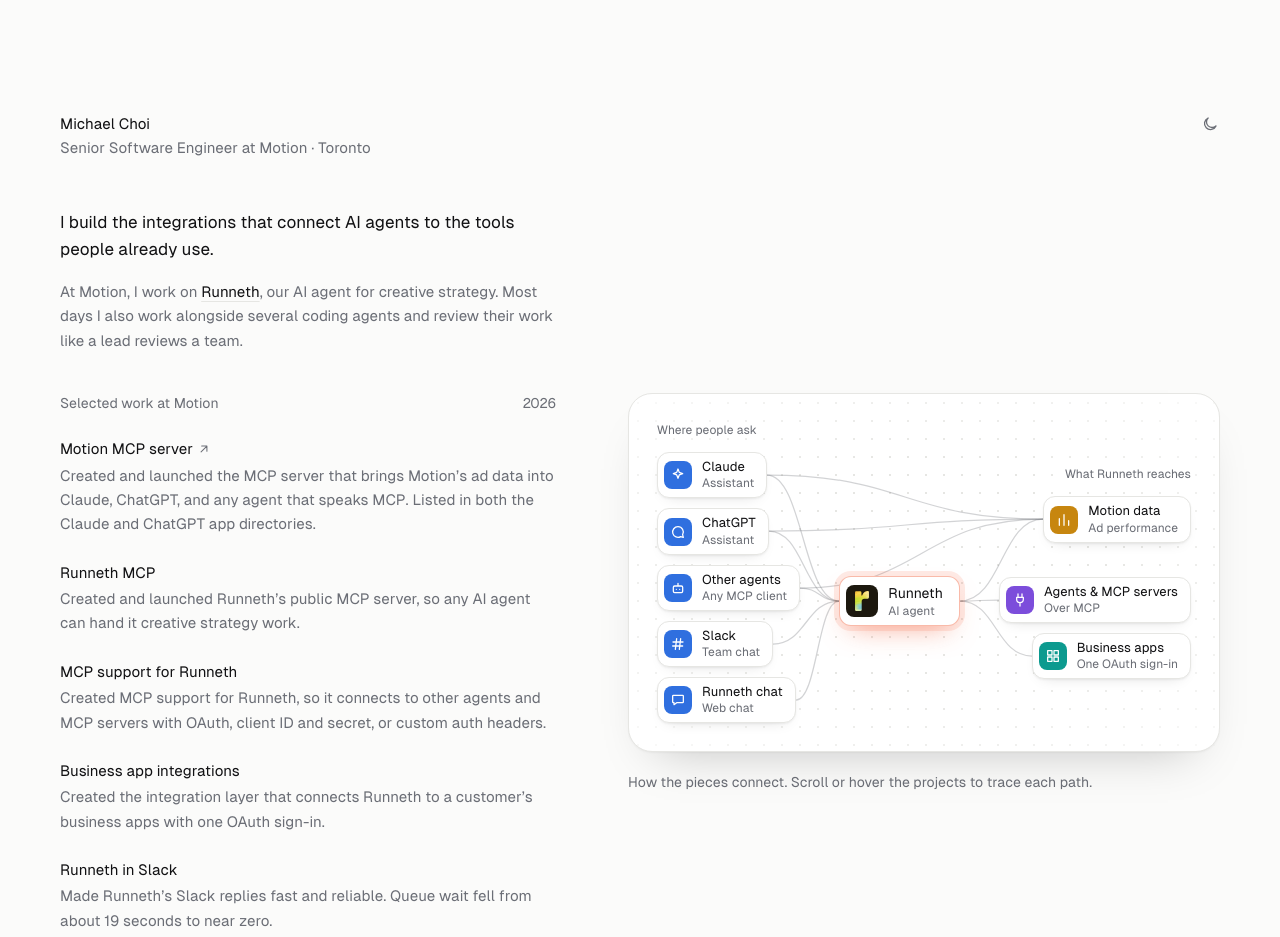
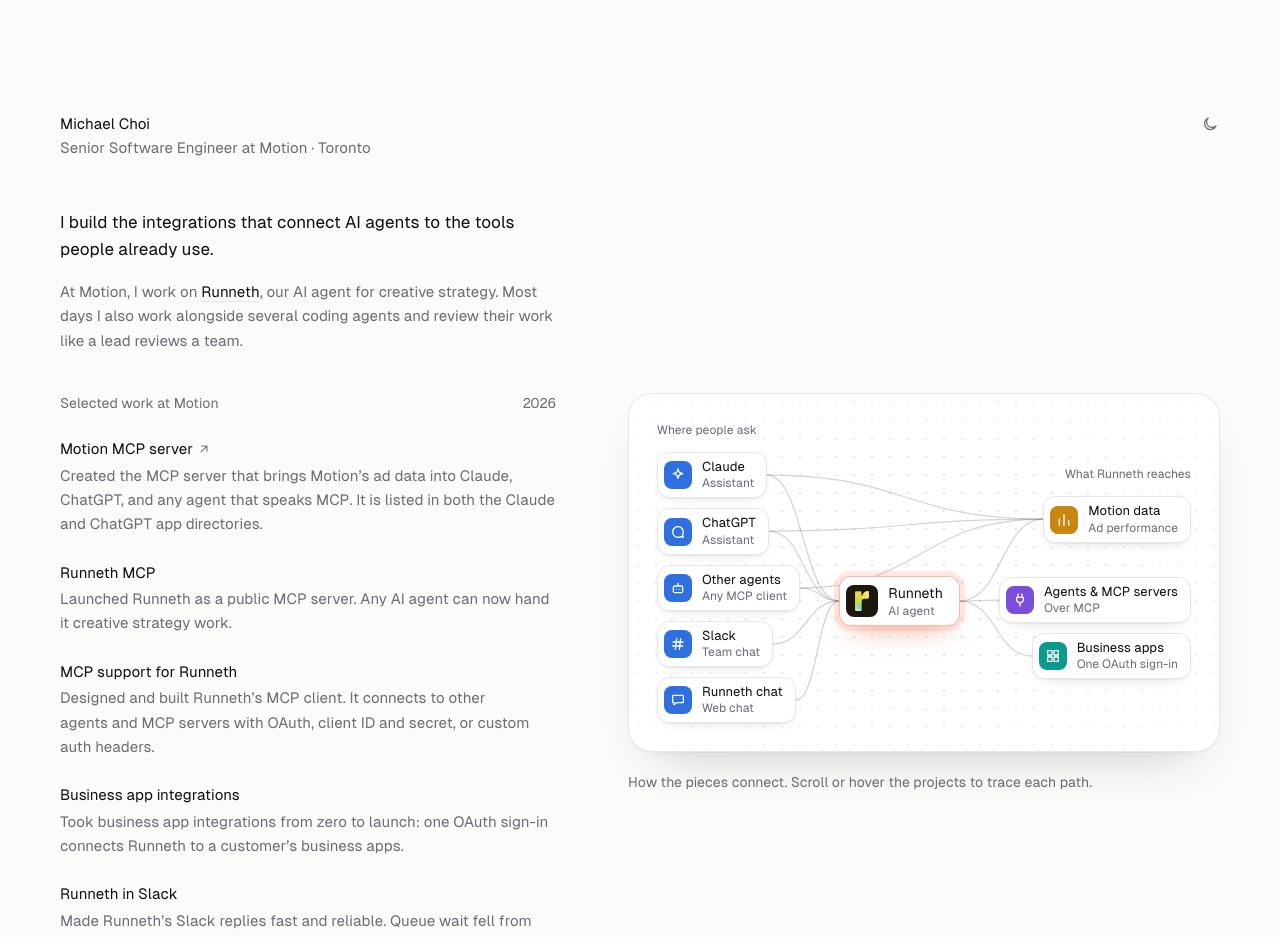
Before and after one commit to Michael-Choi/portfolio2.0, a React (Vite) app: page / in a window 1280 px wide. Shown: the top 937 px of the page. Built offline with nearby package versions, Linux system fonts and the light colour scheme.

Commit message:
copy: vary the opening verbs of the project descriptions

```diff
--- a/src/content.ts
+++ b/src/content.ts
@@ -87,23 +87,23 @@
 export const work: WorkItem[] = [
   {
     title: 'Motion MCP server',
-    text: 'Created and launched the MCP server that brings Motion’s ad data into Claude, ChatGPT, and any agent that speaks MCP. Listed in both the Claude and ChatGPT app directories.',
+    text: 'Created the MCP server that brings Motion’s ad data into Claude, ChatGPT, and any agent that speaks MCP. It is listed in both the Claude and ChatGPT app directories.',
     href: 'https://claude.com/connectors/motion',
     path: ['claude-motion', 'chatgpt-motion', 'agents-motion'],
   },
   {
     title: 'Runneth MCP',
-    text: 'Created and launched Runneth’s public MCP server, so any AI agent can hand it creative strategy work.',
+    text: 'Launched Runneth as a public MCP server. Any AI agent can now hand it creative strategy work.',
     path: ['claude-runneth', 'chatgpt-runneth', 'agents-runneth', ...outOfRunneth],
   },
   {
     title: 'MCP support for Runneth',
-    text: 'Created MCP support for Runneth, so it connects to other agents and MCP servers with OAuth, client ID and secret, or custom auth headers.',
+    text: 'Designed and built Runneth’s MCP client. It connects to other agents and MCP servers with OAuth, client ID and secret, or custom auth headers.',
     path: [...intoRunneth, 'runneth-mcp'],
   },
   {
     title: 'Business app integrations',
-    text: 'Created the integration layer that connects Runneth to a customer’s business apps with one OAuth sign-in.',
+    text: 'Took business app integrations from zero to launch: one OAuth sign-in connects Runneth to a customer’s business apps.',
     path: [...intoRunneth, 'runneth-apps'],
   },
   {
```
